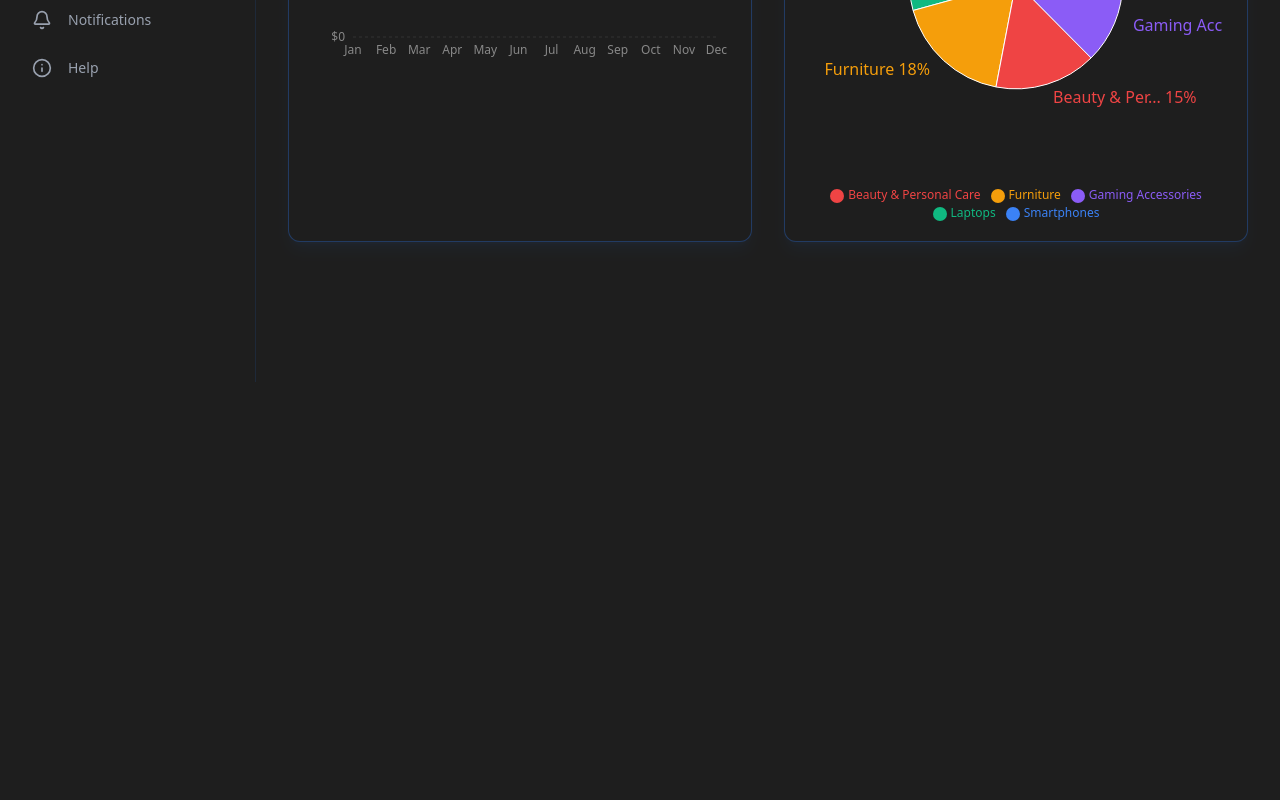
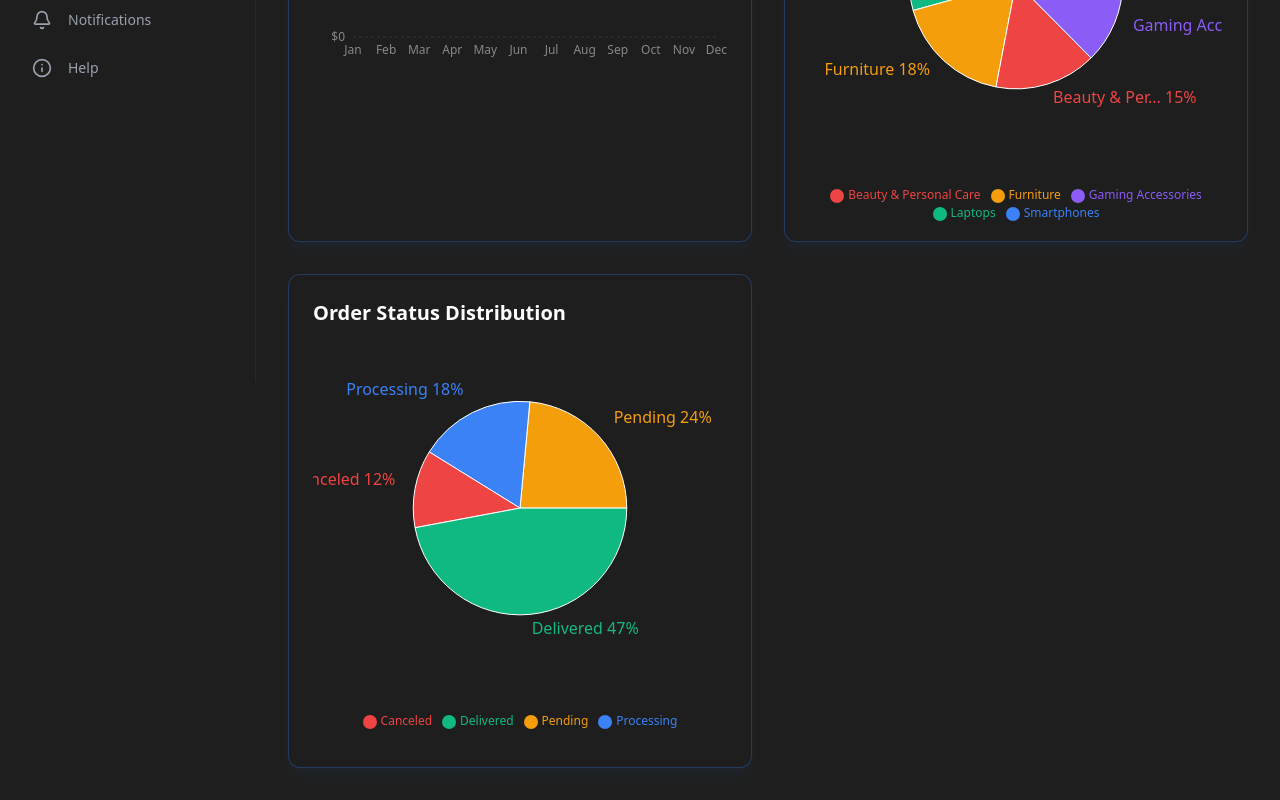
Before and after one commit to Mahmoud123Jamal/Admin_Dashboard_with_NextJs_Recharts, a Next.js app: page /overview in a window 1280 px wide. Shown: the part 509-1309 px from the top of the page. Before the commit the page ends 891 px from the top, so only its background shows below. Built offline with nearby package versions, Linux system fonts and the light colour scheme; some icons are missing.

Commit message:
feat: add update OrderDistributionChart and integrate it into the dashboard overview page

```diff
--- a/app/overview/page.tsx
+++ b/app/overview/page.tsx
@@ -3,6 +3,7 @@ import SalesOverview from "@/components/SalesOverviewChart";
 import StateCard from "@/components/StateCard";
 import { DollarSign, ShoppingBag, SquareActivity, Users } from "lucide-react";
 import CategoryChart from "../../components/CategoryChart";
+import OrderDistributionChart from "@/components/OrderDistributionChart";
 
 function Overview() {
   return (
@@ -17,6 +18,7 @@ function Overview() {
         <div className="grid grid-cols-1 gap-8 mt-8 md:grid-cols-2">
           <SalesOverview />
           <CategoryChart />
+          <OrderDistributionChart />
         </div>
       </main>
     </div>
--- a/components/OrderDistributionChart.tsx
+++ b/components/OrderDistributionChart.tsx
@@ -1,5 +1,104 @@
+"use client";
+
+import { useEffect, useState } from "react";
+import { Pie, PieChart, ResponsiveContainer, Tooltip, Legend } from "recharts";
+import { RechartsDevtools } from "@recharts/devtools";
+import { motion } from "framer-motion";
+
+const COLORS = ["#f59e0b", "#3b82f6", "#ef4444", "#10b981"];
+
 function OrderDistributionChart() {
-  return <div>OrderDistributionChart</div>;
+  const [orderData, setOrderData] = useState<any[]>([]);
+  const [windowWidth, setWindowWidth] = useState(1024);
+
+  useEffect(() => {
+    setWindowWidth(window.innerWidth);
+
+    const handleResize = () => setWindowWidth(window.innerWidth);
+    window.addEventListener("resize", handleResize);
+
+    return () => window.removeEventListener("resize", handleResize);
+  }, []);
+
+  useEffect(() => {
+    fetch("/data/data.json")
+      .then((res) => res.json())
+      .then((data) => {
+        setOrderData(data.orderStatus || []);
+      })
+      .catch((err) => console.error("Error loading order status data:", err));
+  }, []);
+
+  const dataWithColors = orderData.map((item, index) => ({
+    ...item,
+    fill: COLORS[index % COLORS.length],
+  }));
+
+  return (
+    <motion.div
+      initial={{ opacity: 0, scale: 0.95, y: 20 }}
+      animate={{ opacity: 1, scale: 1, y: 0 }}
+      transition={{ duration: 0.4, ease: "easeOut", delay: 0.1 }}
+      className="bg-[#1e1e1e] border border-blue-500/30 rounded-xl p-6 shadow-lg shadow-blue-500/5 hover:border-blue-500 transition-all cursor-pointer"
+    >
+      <h2 className="text-xl font-bold text-white mb-4">
+        Order Status Distribution
+      </h2>
+      <div className="w-full h-96 sm:h-96 md:h-100">
+        <ResponsiveContainer width="100%" height="100%">
+          <PieChart>
+            <Pie
+              data={dataWithColors}
+              labelLine={false}
+              label={({ name, percent }) => {
+                if (windowWidth < 640) {
+                  return `${(percent! * 100).toFixed(0)}%`;
+                }
+                const charLimit = windowWidth < 1024 ? 9 : 12;
+                const shortName =
+                  name!.length > charLimit
+                    ? name!.substring(0, charLimit) + "..."
+                    : name;
+                return `${shortName} ${(percent! * 100).toFixed(0)}%`;
+              }}
+              nameKey="name"
+              dataKey="value"
+              isAnimationActive={true}
+              animationBegin={400}
+              animationDuration={1500}
+              animationEasing="ease-out"
+              outerRadius={windowWidth < 1024 ? "50%" : "60%"}
+              cx="50%"
+              cy="45%"
+            />
+            <Tooltip
+              contentStyle={{
+                backgroundColor: "#1e1e1e",
+                borderColor: "#333",
+                borderRadius: "8px",
+              }}
+              itemStyle={{ color: "#fff" }}
+            />
+            <Legend
+              verticalAlign="bottom"
+              height={windowWidth < 640 ? 72 : 36}
+              iconType="circle"
+              wrapperStyle={{
+                display: "flex",
+                justifyContent: "center",
+                flexWrap: "wrap",
+                gap: "10px",
+                width: "100%",
+                fontSize: windowWidth < 640 ? "11px" : "12px",
+                paddingTop: "10px",
+              }}
+            />
+            <RechartsDevtools />
+          </PieChart>
+        </ResponsiveContainer>
+      </div>
+    </motion.div>
+  );
 }
 
 export default OrderDistributionChart;
```
